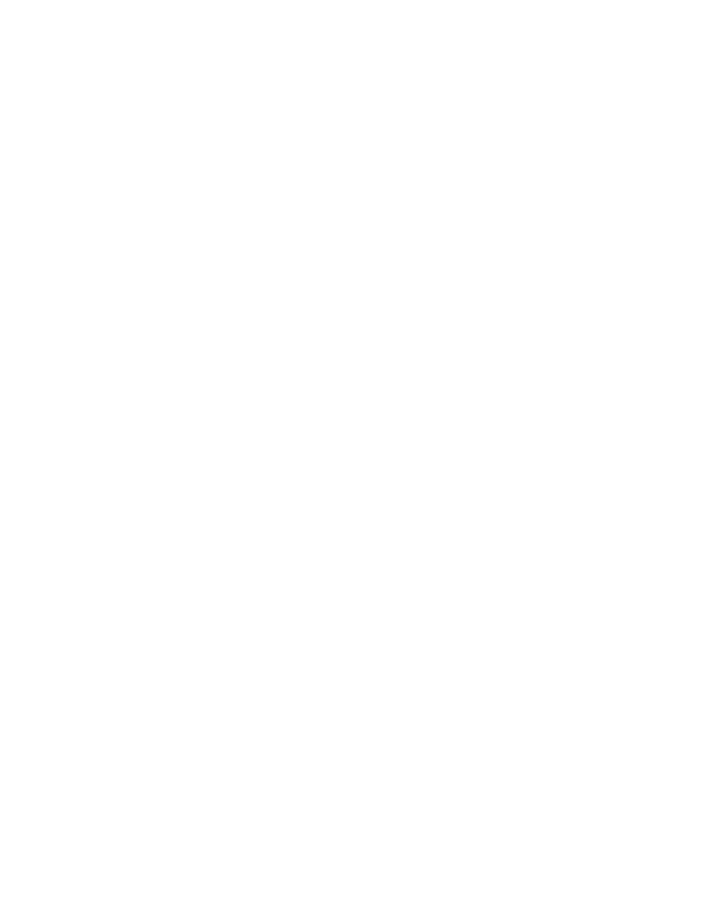
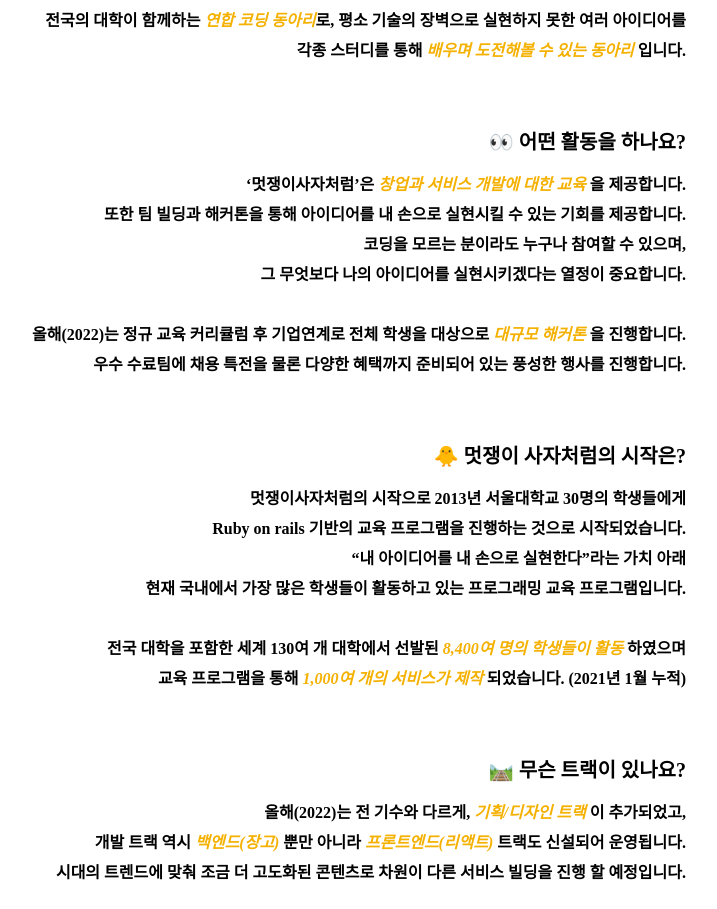
Before and after one commit to likelion-LIKIT/Front-end, a React (Create React App) app: page /introduce in a window 1280 px wide. Shown: the part 388-1297 px from the top of the page, without its empty margins (454-1171 px from the left). Before the commit the page ends 800 px from the top, so only its background shows below. Built offline with nearby package versions, Linux system fonts and the light colour scheme; a web font is replaced by a local one.

Commit message:
feat (IntroducePage): 동아리 소개 화면 구현
Add
Title.js
- Title 컴포넌트 사용을 위해 introduce 데이터 추가

IntroducePage.js
- 동아리 소개 페이지 구현 -> 후에 2023년 소개로 수정 필요

```diff
--- a/src/common/constant/Title.js
+++ b/src/common/constant/Title.js
@@ -7,13 +7,9 @@ export const title = {
   regulation: ["✍️ 회칙", "멋사와 하나가 되기 위한 약속"],
   assignment: ["📋 과제공지", "이번주 과제를 확인해보세요"],
   accountBook: ["💸 장부", "멋사의 회비는 어떻게 쓰이고 있을까요 ?"],
+  introduce: ["👋 동아리 소개", "멋쟁이 사자처럼을 소개합니다."],
   // 페이지 제목 추가
 };
 
 // 작성하기 버튼 보이는 페이지
-export const showWriteBtnPage = [
-  "notice",
-  "activity",
-  "assignment",
-  "accountBook",
-];
+export const showWriteBtnPage = ["notice", "activity", "assignment", "accountBook"];
--- /dev/null
+++ b/src/pages/introduce/IntroducePage.css
@@ -0,0 +1,84 @@
+#IntroducePage {
+    width: 100%;
+    height: 100%;
+}
+
+#Introduce_Layout {
+    display: flex;
+    flex-direction: column;
+    align-items: center;
+    justify-content: center;
+}
+
+#Introduce_Layout > div {
+    max-width: 1000px;
+    height: auto;
+    margin: 50px 0;
+}
+
+#introduce_body {
+    margin: 100px 0;
+}
+
+.introduce_init {
+    display: flex;
+    flex-direction: column;
+    text-align: right;
+    margin-bottom: 60px;
+    opacity: 0;
+    margin-top: -10px;
+    transition: all 0.8s linear;
+}
+
+.introduce_show {
+    opacity: 1;
+    margin-top: 0;
+}
+
+.introduce_init > span:nth-child(1) {
+    font-size: 20px;
+    margin-bottom: 15px;
+    font-weight: bold;
+}
+
+.introduce_init > span:nth-child(2) {
+    font-size: 16px;
+    font-weight: 600;
+    word-break: keep-all;
+    line-height: 30px;
+}
+
+.introduce_init > span:nth-child(2) > span {
+    color: #F5B100;
+    font-style: italic;
+}
+
+#univ_box {
+    width: 100%;
+    margin-top: 20px;
+    display: flex;
+    justify-content: flex-end;
+}
+
+#univ_box > div {
+    width: 80%;
+    padding: 20px;
+    text-align: center;
+    word-break: keep-all;
+    box-shadow: 1px 1px 16px 0 rgb(33 34 34 / 10%);
+    font-size: 15px;
+    font-weight: bold;
+    line-height: 30px;
+    border-radius: 15px;
+}
+
+#univ_box > div > span {
+    color: #F5B100;
+    font-weight: bold;
+}
+
+@media (max-width: 800px) {
+    #univ_box > div {
+        width: 95%;
+    }
+}
--- a/src/pages/introduce/IntroducePage.js
+++ b/src/pages/introduce/IntroducePage.js
@@ -1,9 +1,127 @@
+// 작성자: 구현우
+
+import Layout from "../../common/components/Layout";
+import Title from "../../common/components/Title";
+
+import "./IntroducePage.css";
+
+import { useState, useEffect } from "react";
+
 const IntroducePage = () => {
+  const [frameState, setFrameState] = useState(false);
+
+  useEffect(() => {
+    setTimeout(() => {
+      setFrameState(true);
+    }, 200);
+  }, []);
+
   return (
     <div className="IntroducePage">
-      Introduce
+      <Layout page="introduce">
+        <div id="Introduce_Layout">
+          <div>
+            <Title page="introduce" />
+            <div id="introduce_body">
+              <div className={["introduce_init", frameState && "introduce_show"].join(" ")}>
+                <span>🦁 멋쟁이 사자처럼이란? </span>
+                <span>
+                  ‘멋쟁이사자처럼’은 현재 국내에서 가장 많은 학생들이 활동하고 있는
+                  <span> 프로그래밍 교육 프로그램 </span>입니다.
+                  <br />
+                  전국의 대학이 함께하는
+                  <span> 연합 코딩 동아리</span>
+                  로, 평소 기술의 장벽으로 실현하지 못한 여러 아이디어를
+                  <br />
+                  각종 스터디를 통해
+                  <span> 배우며 도전해볼 수 있는 동아리 </span>
+                  입니다.
+                </span>
+              </div>
+              <div className={["introduce_init", frameState && "introduce_show"].join(" ")}>
+                <span>👀 어떤 활동을 하나요?</span>
+                <span>
+                  ‘멋쟁이사자처럼’은
+                  <span> 창업과 서비스 개발에 대한 교육 </span>
+                  을 제공합니다.
+                  <br />
+                  또한 팀 빌딩과 해커톤을 통해 아이디어를 내 손으로 실현시킬 수 있는 기회를
+                  제공합니다.
+                  <br />
+                  코딩을 모르는 분이라도 누구나 참여할 수 있으며,
+                  <br />
+                  그 무엇보다 나의 아이디어를 실현시키겠다는 열정이 중요합니다.
+                  <br />
+                  <br />
+                  올해(2022)는 정규 교육 커리큘럼 후 기업연계로 전체 학생을 대상으로
+                  <span> 대규모 해커톤 </span>
+                  을 진행합니다.
+                  <br />
+                  우수 수료팀에 채용 특전을 물론 다양한 혜택까지 준비되어 있는 풍성한 행사를
+                  진행합니다.
+                </span>
+              </div>
+              <div className={["introduce_init", frameState && "introduce_show"].join(" ")}>
+                <span>🐥 멋쟁이 사자처럼의 시작은?</span>
+                <span>
+                  멋쟁이사자처럼의 시작으로 2013년 서울대학교 30명의 학생들에게
+                  <br />
+                  Ruby on rails 기반의 교육 프로그램을 진행하는 것으로 시작되었습니다.
+                  <br />
+                  “내 아이디어를 내 손으로 실현한다”라는 가치 아래
+                  <br />
+                  현재 국내에서 가장 많은 학생들이 활동하고 있는 프로그래밍 교육 프로그램입니다.
+                  <br />
+                  <br />
+                  전국 대학을 포함한 세계 130여 개 대학에서 선발된
+                  <span> 8,400여 명의 학생들이 활동 </span>
+                  하였으며
+                  <br />
+                  교육 프로그램을 통해
+                  <span> 1,000여 개의 서비스가 제작 </span>
+                  되었습니다. (2021년 1월 누적)
+                </span>
+              </div>
+              <div className={["introduce_init", frameState && "introduce_show"].join(" ")}>
+                <span>🛤️️ 무슨 트랙이 있나요?</span>
+                <span>
+                  올해(2022)는 전 기수와 다르게,
+                  <span> 기획/디자인 트랙 </span>
+                  이 추가되었고,
+                  <br />
+                  개발 트랙 역시
+                  <span> 백엔드(장고) </span>
+                  뿐만 아니라
+                  <span> 프론트엔드(리액트) </span>
+                  트랙도 신설되어 운영됩니다.
+                  <br />
+                  시대의 트렌드에 맞춰 조금 더 고도화된 콘텐츠로 차원이 다른 서비스 빌딩을 진행 할
+                  예정입니다.
+                </span>
+              </div>
+              <div className={["introduce_init", frameState && "introduce_show"].join(" ")}>
+                <span>🏫 참가 대학은?</span>
+                <span>
+                  올해(2022) ‘멋쟁이사자처럼 대학’에는
+                  <span> 전국 42개 대학 </span>이 참여합니다.
+                </span>
+                <div id="univ_box">
+                  <div>
+                    강원대, 경북대, 경상국립대, 계명대, 고려대(세종), 고려대(안암), 광운대, 국민대,
+                    <span> 금오공과대 </span>, 덕성여대, 동국대(서울), 동덕여대, 명지대(서울),
+                    삼육대, 상명대, 서강대, 서울대, 서울여대, 성공회대, 성신여대, 숙명여대, 순천대,
+                    숭실대, 연세대, 영남대, 을지대, 이화여대, 인천대, 인하대, 전남대(광주), 중앙대,
+                    충북대, 한국외대(서울), 한국외대(글로벌), 한국항공대, 한밭대, 한서대(서산),
+                    한성대, 한양대(서울), 한양대(에리카), 홍익대
+                  </div>
+                </div>
+              </div>
+            </div>
+          </div>
+        </div>
+      </Layout>
     </div>
   );
-}
+};
 
 export default IntroducePage;
```
